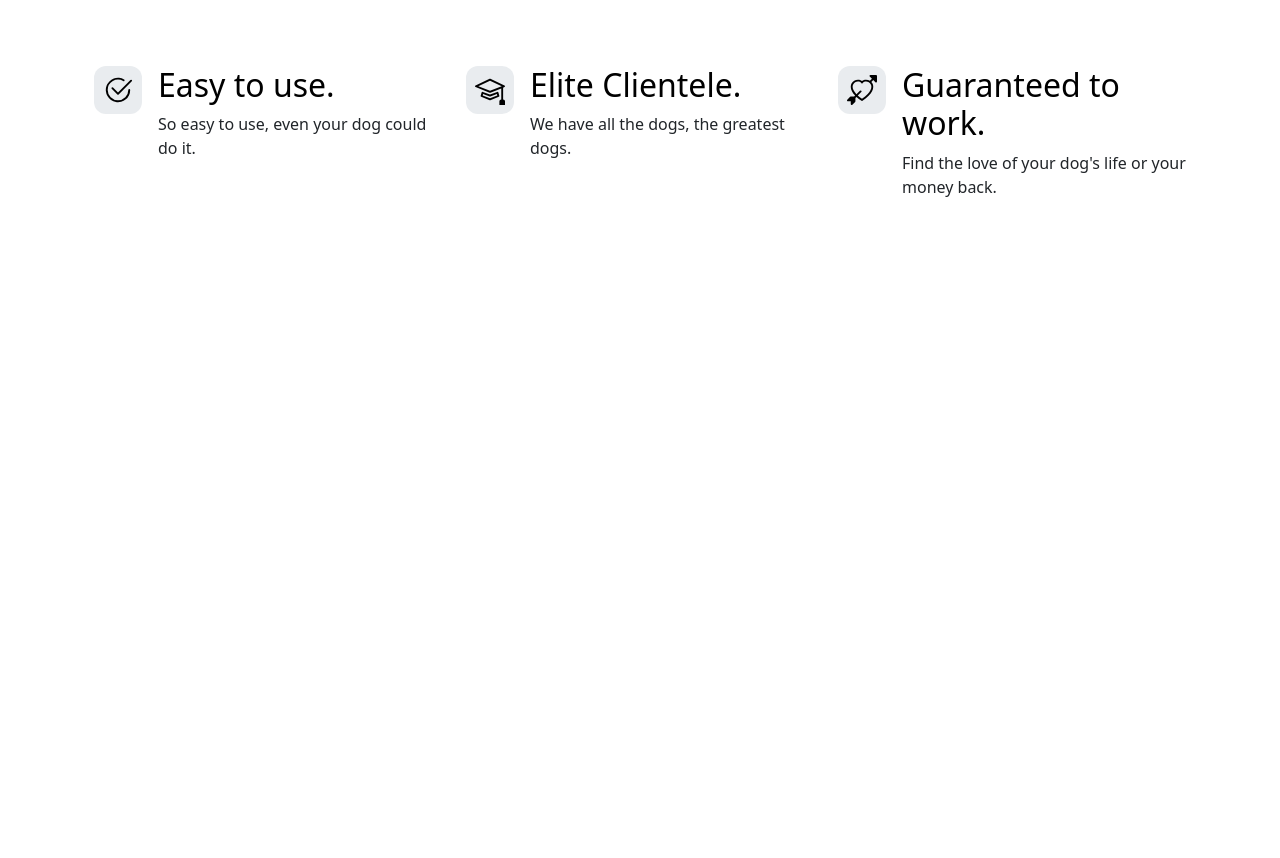
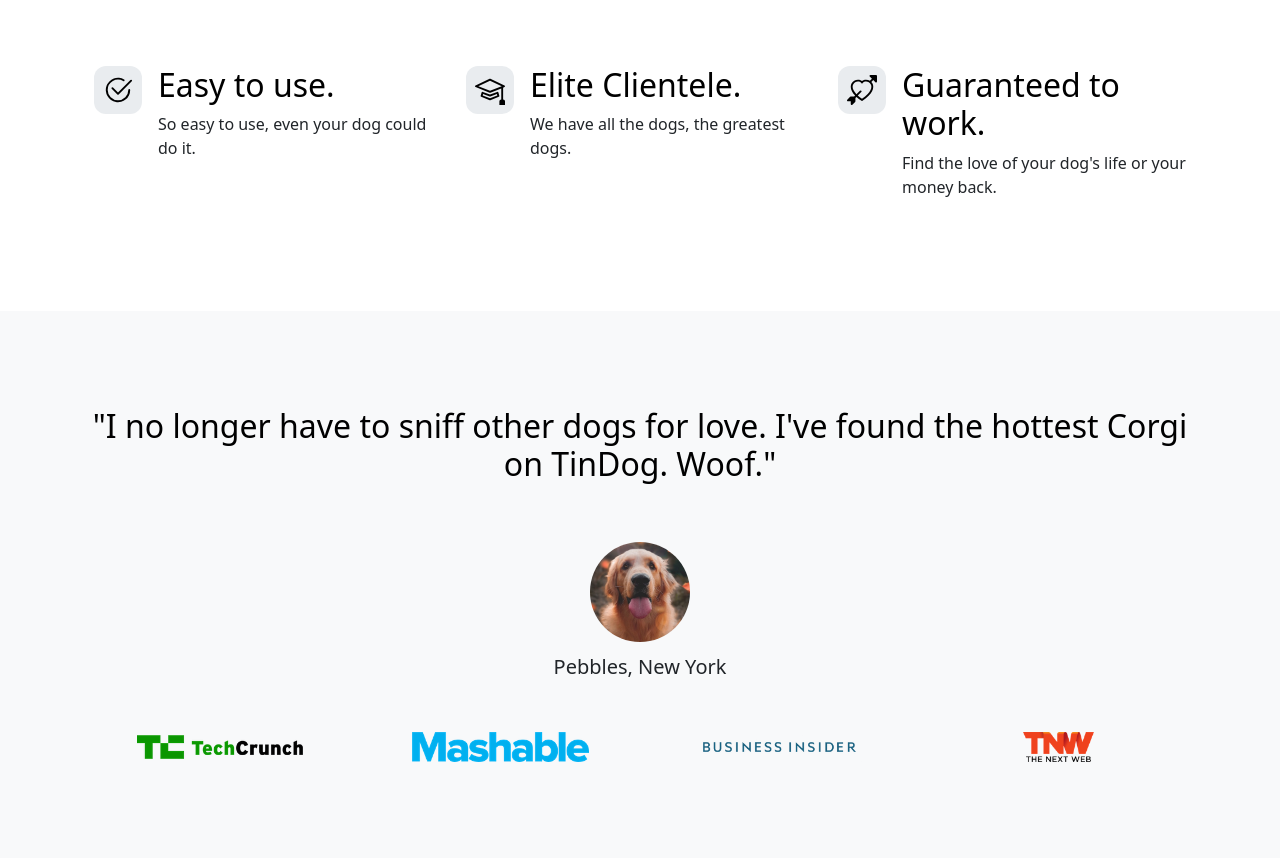
Before and after one commit to sohonroy/tindog, a plain HTML site: page index.html in a window 1280 px wide. Shown: the part 720-1578 px from the top of the page. Before the commit the page ends 1031 px from the top, so only its background shows below. Drawn offline with nearby package versions, Linux system fonts and the light colour scheme.

Commit message:
Added testimonial

```diff
--- a/css/style.css
+++ b/css/style.css
@@ -25,4 +25,6 @@
 .profile-img {
   height: 100px;
   border-radius: 50%;
+  margin-top: 50px;
+  margin-bottom: 10px;
 }
--- a/index.html
+++ b/index.html
@@ -95,6 +95,29 @@
   </section>
   <!-- Testimonial -->
   <section id="testimonial">
+    <div class="p-5 text-center bg-body-tertiary">
+      <div class="container py-5">
+        <h2 class="text-body-emphasis">"I no longer have to sniff other dogs for love. I've found the hottest Corgi on TinDog. Woof."</h2>
+        <img src="./images/dog-img.jpg" alt="dog" class="profile-img">
+        <p class="lead" style="margin-bottom: 50px;">Pebbles, New York</p>
+        <div class="container text-center">
+          <div class="row">
+            <div class="col-sm-12 col-lg-3">
+              <img src="./images/techcrunch.png" height="30">
+            </div>
+            <div class="col-sm-12 col-lg-3">
+              <img src="./images/mashable.png" height="30">
+            </div>
+            <div class="col-sm-12 col-lg-3">
+              <img src="./images/bizinsider.png" height="30">
+            </div>
+            <div class="col-sm-12 col-lg-3">
+              <img src="./images/tnw.png" height="30">
+            </div>
+          </div>
+        </div>
+      </div>
+    </div>
 
   </section>
   <!-- Pricing -->
```
